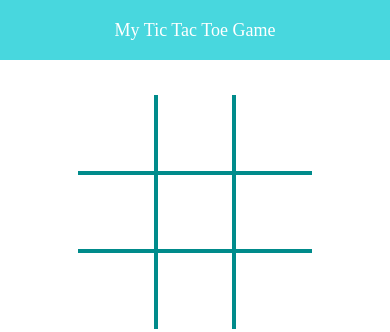
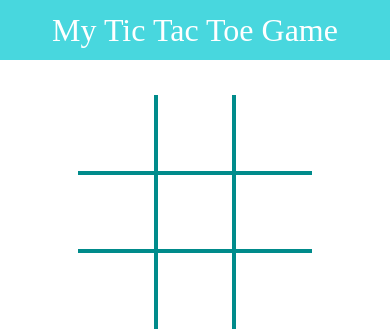
Before and after one commit to Sumitsah1312/Tic-Tac-Toe, a plain HTML site: page index.html in a window 390 px wide. Shown: the top 332 px of the page. Drawn offline with Linux system fonts and the light colour scheme.

Commit message:
third commit

```diff
--- a/style.css
+++ b/style.css
@@ -8,7 +8,7 @@ nav{
     color: white;
     justify-content: center;
     height: 60px;
-    font-size: large;
+    font-size: 3rem;
     display: flex;
     align-items: center;
     right: 10px;
@@ -78,6 +78,7 @@ nav{
     font-size: larger;
 }
 
+
 @media(max-width:800px)
 {
     .gamecontainer{
@@ -101,4 +102,7 @@ nav{
         padding: 3vh;
         left: 30%;
     }
+    nav{
+        font-size: 2rem;
+    }
 }
```
